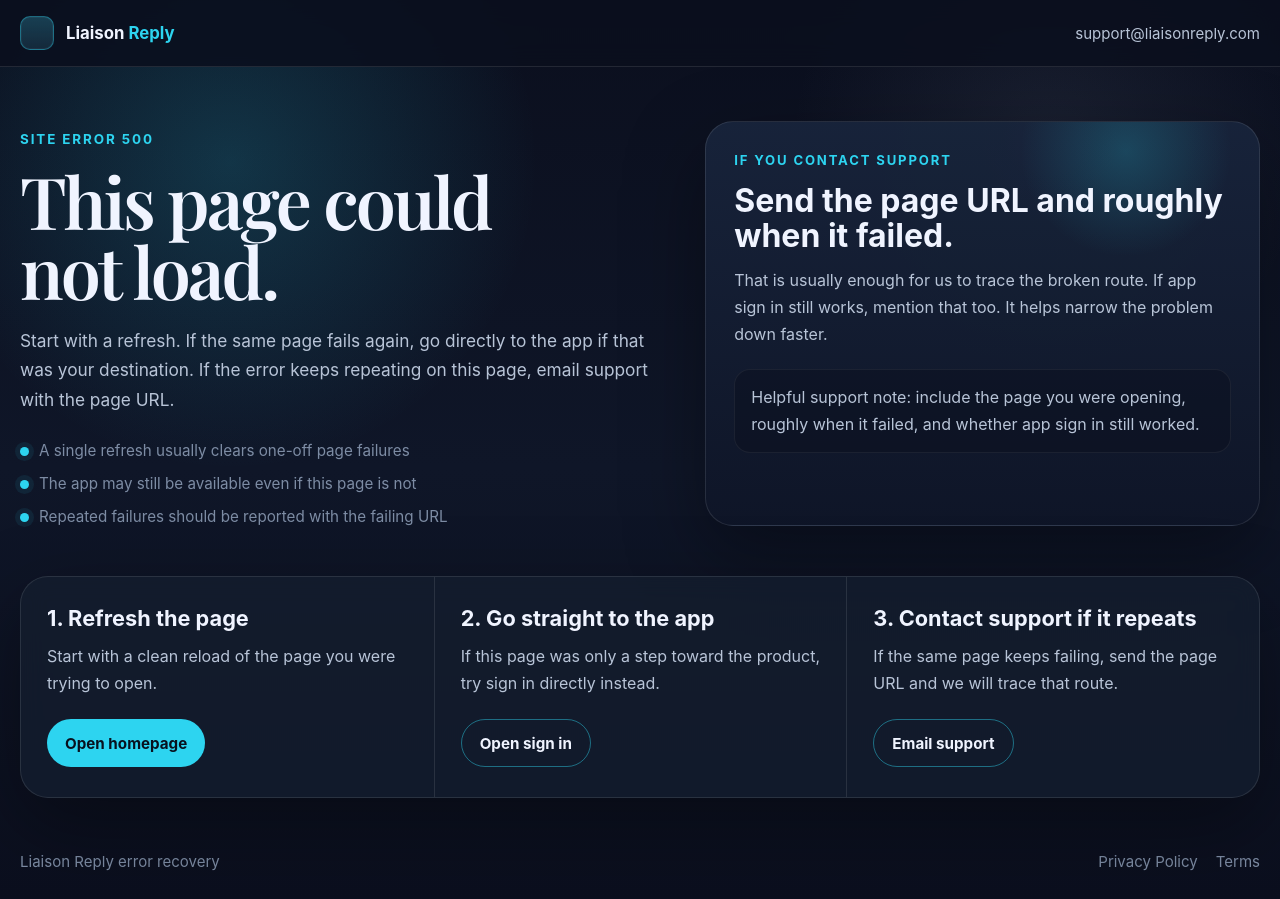
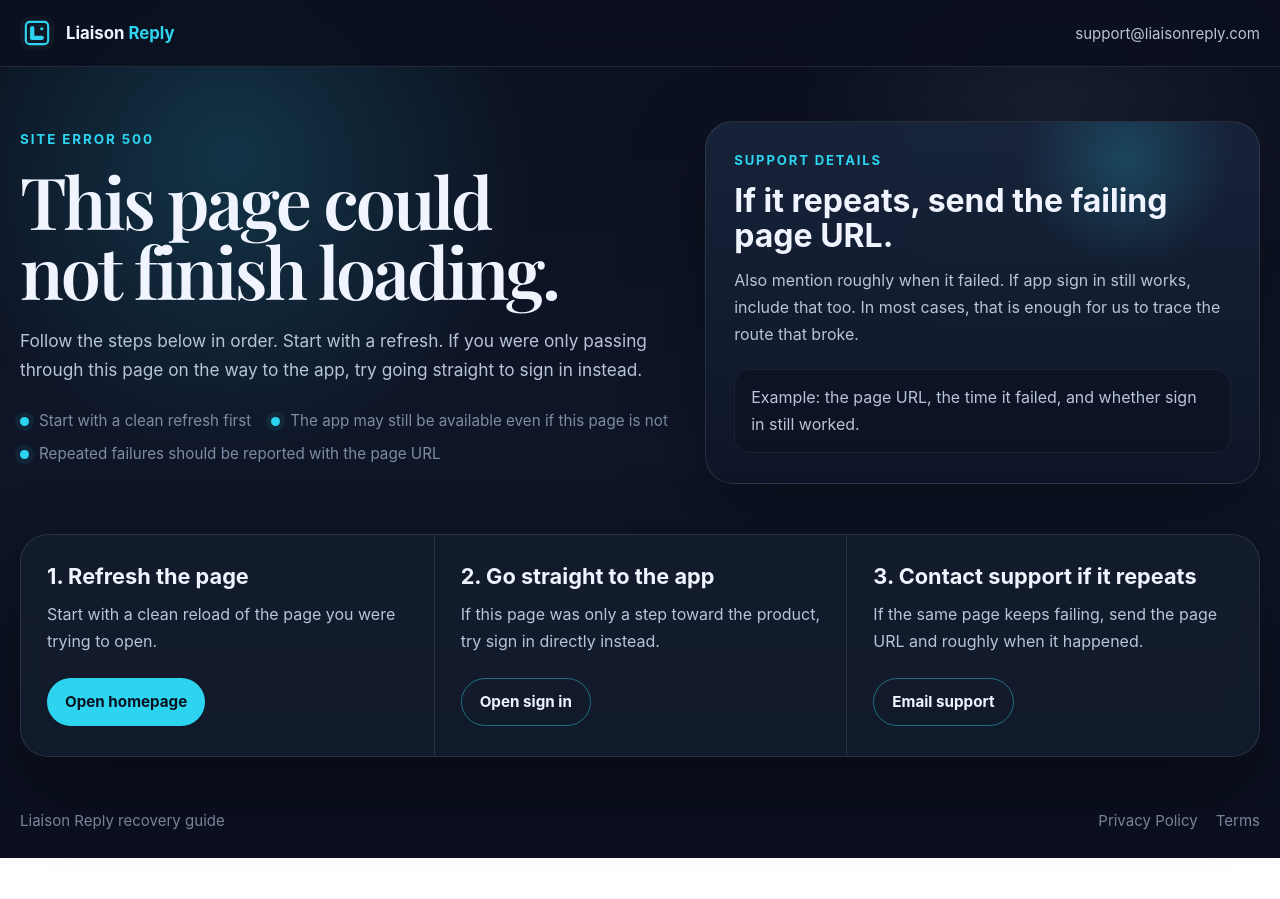
Before and after one commit to Vox-Raqia/Liaison-Keyboard-Landing, a website: page 500.html in a window 1280 px wide. After the commit the page ends 858 px from the top, so only its background shows below. Drawn offline with nearby package versions, Linux system fonts and the light colour scheme.

Commit message:
Polish recovery pages and add favicons

```diff
--- a/500.html
+++ b/500.html
@@ -3,7 +3,9 @@
   <head>
     <meta charset="utf-8" />
     <meta name="viewport" content="width=device-width, initial-scale=1" />
-    <title>Site Error Recovery | Liaison Reply</title>
+    <link rel="icon" type="image/png" href="./assets/liaison-icon-16.png" />
+    <link rel="apple-touch-icon" href="./assets/liaison-icon-180.png" />
+    <title>Recovery Steps | Liaison Reply</title>
     <style>
       @import url("https://fonts.googleapis.com/css2?family=Playfair+Display:wght@600;700&display=swap");
 
@@ -77,15 +79,10 @@
         font-size: 1.05rem;
       }
 
-      .brand-mark {
+      .brand-icon {
         width: 34px;
         height: 34px;
         border-radius: 10px;
-        border: 1px solid rgba(45, 212, 240, 0.38);
-        background:
-          linear-gradient(180deg, rgba(45, 212, 240, 0.2), rgba(45, 212, 240, 0.08)),
-          rgba(20, 29, 46, 0.92);
-        box-shadow: inset 0 0 0 1px rgba(255, 255, 255, 0.04);
       }
 
       .brand-accent {
@@ -348,7 +345,7 @@
     <header class="topbar">
       <div class="shell topbar-inner">
         <a class="brand" href="https://liaisonreply.com/" aria-label="Liaison Reply home">
-          <span class="brand-mark" aria-hidden="true"></span>
+          <img class="brand-icon" src="./assets/liaison-icon.svg" alt="" aria-hidden="true" />
           <span>Liaison <span class="brand-accent">Reply</span></span>
         </a>
         <a class="nav-link" href="mailto:support@liaisonreply.com">support@liaisonreply.com</a>
@@ -359,30 +356,28 @@
       <section class="hero">
         <div class="hero-copy">
           <p class="eyebrow">Site Error 500</p>
-          <h1>This page could not load.</h1>
+          <h1>This page could not finish loading.</h1>
           <p class="lede">
-            Start with a refresh. If the same page fails again, go directly to the app if that was
-            your destination. If the error keeps repeating on this page, email support with the page
-            URL.
+            Follow the steps below in order. Start with a refresh. If you were only passing through
+            this page on the way to the app, try going straight to sign in instead.
           </p>
           <div class="assurance" aria-label="Key reassurance">
-            <span>A single refresh usually clears one-off page failures</span>
+            <span>Start with a clean refresh first</span>
             <span>The app may still be available even if this page is not</span>
-            <span>Repeated failures should be reported with the failing URL</span>
+            <span>Repeated failures should be reported with the page URL</span>
           </div>
         </div>
 
         <aside class="message-panel" aria-label="Recovery note">
           <div class="message-inner">
-            <p class="panel-kicker">If You Contact Support</p>
-            <h2 class="panel-title">Send the page URL and roughly when it failed.</h2>
+            <p class="panel-kicker">Support Details</p>
+            <h2 class="panel-title">If it repeats, send the failing page URL.</h2>
             <p class="panel-body">
-              That is usually enough for us to trace the broken route. If app sign in still works,
-              mention that too. It helps narrow the problem down faster.
+              Also mention roughly when it failed. If app sign in still works, include that too. In
+              most cases, that is enough for us to trace the route that broke.
             </p>
             <div class="panel-note">
-              Helpful support note: include the page you were opening, roughly when it failed, and
-              whether app sign in still worked.
+              Example: the page URL, the time it failed, and whether sign in still worked.
             </div>
           </div>
         </aside>
@@ -405,7 +400,7 @@
 
         <article class="action">
           <h2>3. Contact support if it repeats</h2>
-          <p>If the same page keeps failing, send the page URL and we will trace that route.</p>
+          <p>If the same page keeps failing, send the page URL and roughly when it happened.</p>
           <a
             class="button button-secondary"
             href="mailto:support@liaisonreply.com?subject=Liaison%20Reply%20site%20500%20error"
@@ -416,7 +411,7 @@
     </main>
 
     <footer class="shell footer">
-      <span>Liaison Reply error recovery</span>
+      <span>Liaison Reply recovery guide</span>
       <div class="footer-links">
         <a href="/privacy.html">Privacy Policy</a>
         <a href="/terms.html">Terms</a>
```
Also changed, not shown: cookies.html (+2 -0 lines), privacy.html (+2 -0 lines), support.html (+2 -0 lines), terms.html (+2 -0 lines).
